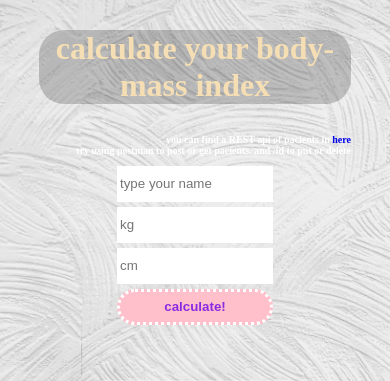
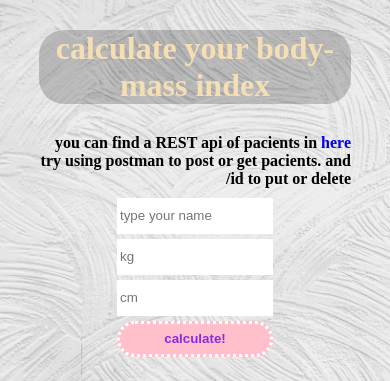
Before and after one commit to mateusmecunhe/python-flask-app, a Flask app: page /bmi/ in a window 390 px wide. Shown: the part 50-431 px from the top of the page. Run offline with Flask 2, Linux system fonts and the light colour scheme; data comes from the database, SQL or seed files in the repository.

Commit message:
adjusting mobile version

```diff
--- a/static/css/bmi/bmi.css
+++ b/static/css/bmi/bmi.css
@@ -169,4 +169,9 @@ form input{
         padding-top: 20px;
         margin-bottom: 10px
     }
+
+    .json-link{
+        color: black;
+        font-size: 16px;
+    }
 }
```
